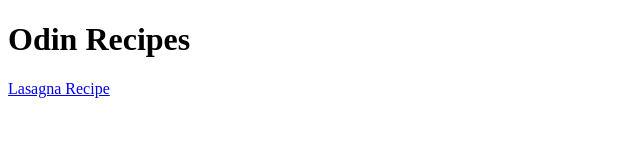
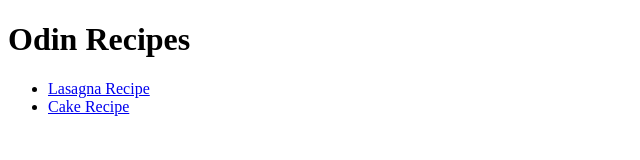
Before and after one commit to Sapin32/odin-recipes, a plain HTML site: page index.html in a window 1280 px wide. Shown: the whole page, without its empty margins (0-640 px from the left). Drawn offline with Linux system fonts and the light colour scheme.

```diff
--- a/index.html
+++ b/index.html
@@ -6,7 +6,10 @@
     </head>
     <body>
         <h1>Odin Recipes</h1>
-        <a href="./recipes/lasagne.html">Lasagna Recipe</a>
+        <ul>
+            <li><a href="./recipes/lasagne.html" rel="noopener noreferrer">Lasagna Recipe</a></li>
+            <li><a href="./recipes/cake.html" rel="noopener noreferrer">Cake Recipe</a></li>
+        </ul>
 
     </body>
 </html>
```
Also changed, not shown: recipes/cake.html (+2 -2 lines), recipes/lasagne.html (+1 -1 lines), images/cake.jpg (added).
